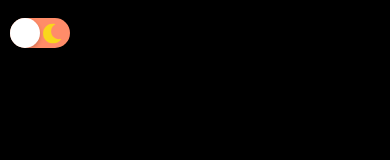
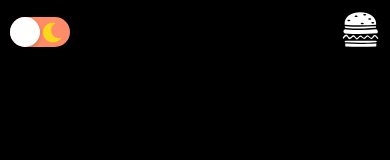
Before and after one commit to ading01/my_website, a React (Create React App) app: page / in a window 390 px wide. Shown: the top 160 px of the page. Built offline with nearby package versions, Linux system fonts and the light colour scheme.

Commit message:
fixed hamburger icon

```diff
--- a/src/components/MenuIcon.tsx
+++ b/src/components/MenuIcon.tsx
@@ -2,6 +2,7 @@ import React, { useState } from "react";
 import styled from "styled-components";
 import { GiHamburgerMenu } from "react-icons/gi";
 import { GiHamburger } from "react-icons/gi";
+import { useTheme } from "styled-components";
 
 // Define an interface for your DropdownMenu props
 interface DropdownMenuProps {
@@ -13,6 +14,7 @@ const MenuIcon = styled.div`
   top: 10px;
   right: 10px;
   z-index: 100; // Above other content
+  color: ${({ theme }) => theme.texts.primary};
 
   @media (max-width: 768px) {
     display: block; // Only show on small screens
@@ -49,6 +51,7 @@ const DropdownMenu = styled.div<DropdownMenuProps>`
     padding: 10px 20px;
     text-decoration: none;
     flex: none;
+    transition: background-color 0.5s ease, color 0.5s ease;
 
     &:hover {
       background-color: #1974b4;
@@ -58,12 +61,14 @@ const DropdownMenu = styled.div<DropdownMenuProps>`
 
 // The component
 const MobileMenu: React.FC = () => {
+  const { theme } = useTheme();
+  const iconColor = theme === "light" ? "white" : "black";
   const [isOpen, setIsOpen] = useState(false);
 
   return (
     <>
       <MenuIcon onClick={() => setIsOpen(!isOpen)}>
-        <GiHamburger size={42} />
+        <GiHamburger size={39} />
       </MenuIcon>
       <DropdownMenu isOpen={isOpen}>
         {/* List your menu items here */}
--- a/src/components/Navbar.tsx
+++ b/src/components/Navbar.tsx
@@ -38,6 +38,7 @@ const NavBarContainer = styled.nav`
   @media (max-width: 768px) {
     justify-content: space-between; /* Align items to the sides */
     background-color: ${({ theme }) => theme.backgroundColor};
+    transition: background-color 0.5s ease;
   }
 `;
 
@@ -50,6 +51,7 @@ const NavItem = styled.a`
   transition: color 0.5s ease;
   @media (max-width: 768px) {
     display: none;
+    transition: color 0.5s ease, background-color 0.5s ease;
   }
 `;
 
```
